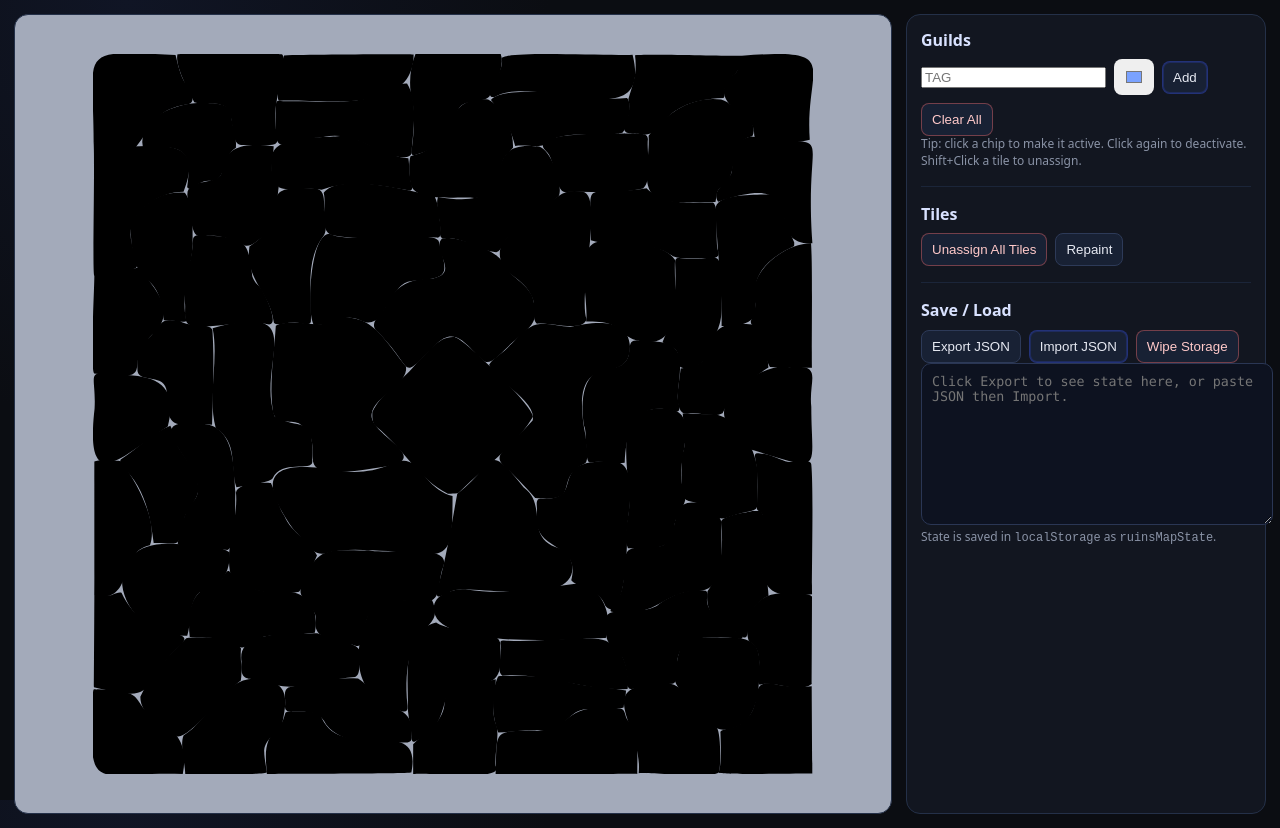
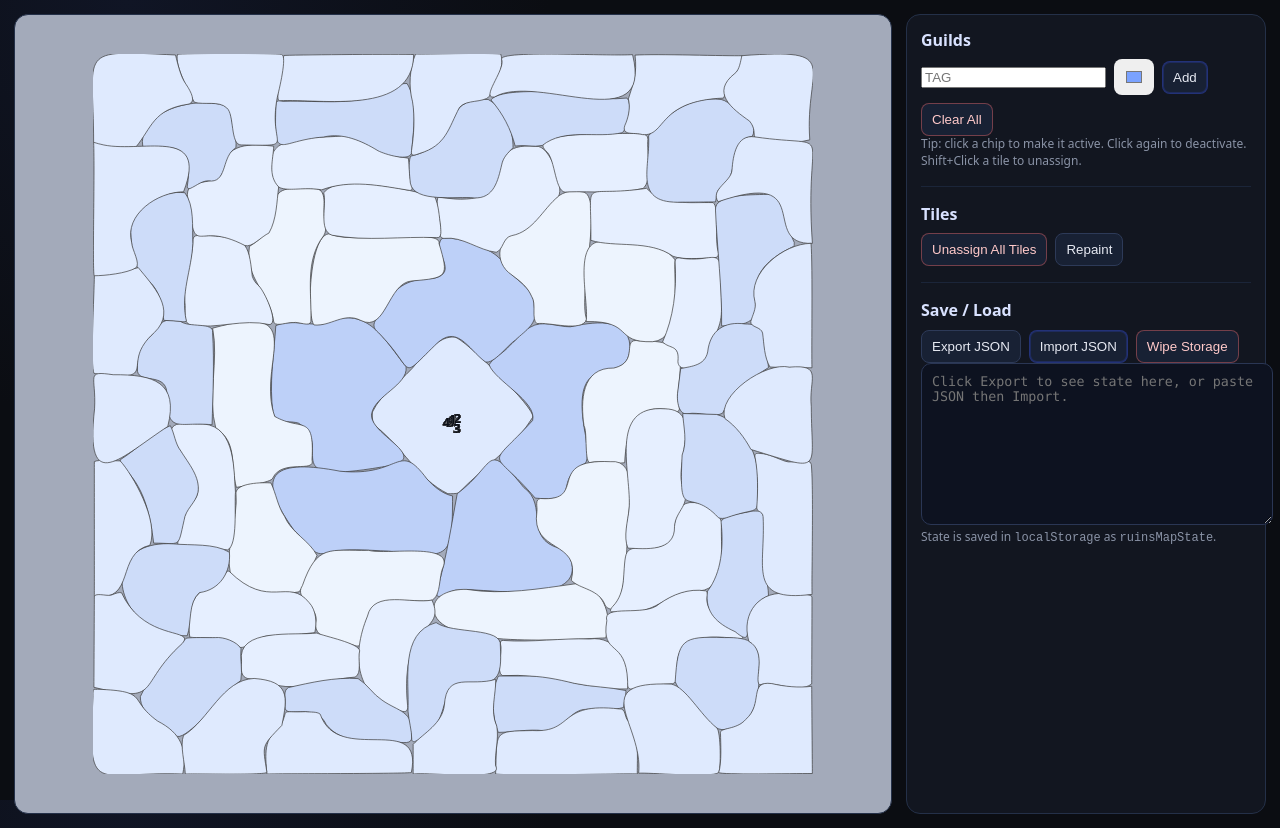
Before and after one commit to MattDeFox/ruins-map, a plain HTML site: page index.html in a window 1280 px wide. Drawn offline with Linux system fonts and the light colour scheme.

Commit message:
Update index.html

```diff
--- a/index.html
+++ b/index.html
@@ -260,6 +260,35 @@
   if (/throne/i.test(id)) return 'throne';  // this catches "throne1"
   return null;
 }
+function paintTile(p) {
+  const grp = p.closest('g[id^="ruin"]') || p.closest('g[id^="throne"]');
+  const type = grp ? getRuinType(grp.id) : getRuinType(p.id);
+
+  let baseColor = '#ccc';
+
+  if (type && typeColors[type]) {
+    const computed = getComputedStyle(document.documentElement)
+      .getPropertyValue(typeColors[type])
+      .trim();
+    baseColor = computed || fallbackColors[type] || '#ccc';
+  }
+
+  const code = assignments[p.id];
+  const isThrone = (type === 'throne');
+
+  p.style.stroke = 'var(--tile-stroke)';
+  p.style.strokeWidth = 1.5;
+  p.style.cursor = 'pointer';
+
+  if (code) {
+    const fillColor = guilds.get(code) || '#888';
+    p.style.fill = fillColor;
+    p.style.fillOpacity = isThrone ? 0.9 : 0.6;
+  } else {
+    p.style.fill = baseColor;
+    p.style.fillOpacity = 1;
+  }
+}
 
 function addLabels() {
   if (!svg) return;
```
